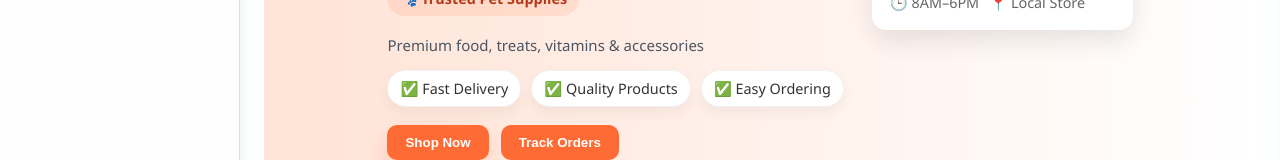
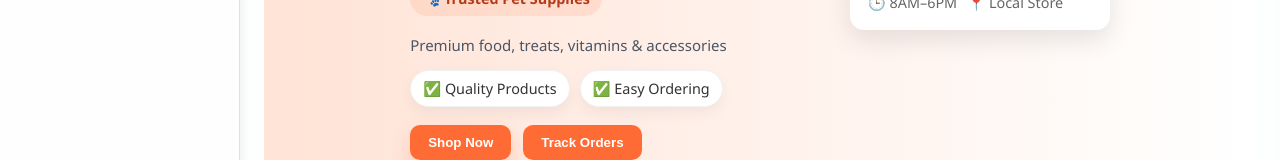
Before and after one commit to cyrose22/capstone-frontend, a React (Vite) app: page /dashboard/consumer in a window 1280 px wide. Shown: the part 411-571 px from the top of the page. Built offline with nearby package versions, Linux system fonts and the light colour scheme; no server answers; sample sign-in values are in the browser's storage.

Commit message:
update consumer dashboard

```diff
--- a/src/UI/ConsumerDashboard/ConsumerDashboard.jsx
+++ b/src/UI/ConsumerDashboard/ConsumerDashboard.jsx
@@ -287,7 +287,6 @@ function ConsumerDashboard() {
 
           {/* little feature chips */}
           <div className="hero-features">
-            <span>✅ Fast Delivery</span>
             <span>✅ Quality Products</span>
             <span>✅ Easy Ordering</span>
           </div>
```
